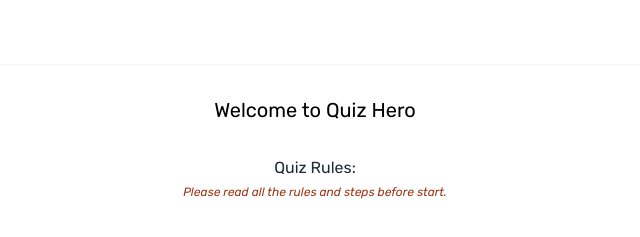
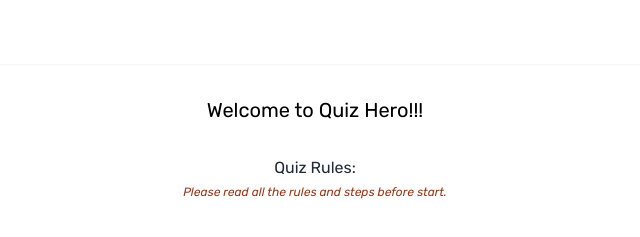
Before and after one commit to mksmmirhs/quiz-hero, a plain HTML site: page index.html in a window 1280 px wide. Shown: the top 237 px of the page, 325-965 px from the left. Drawn offline with nearby package versions, Linux system fonts and the light colour scheme.

Commit message:
first commit

```diff
--- a/index.html
+++ b/index.html
@@ -29,7 +29,7 @@
         theme: {
           extend: {
             fontFamily: {
-              common: ["Rubik", "sans-serif"],
+              common: ['Rubik', 'sans-serif'],
             },
           },
         },
@@ -60,7 +60,7 @@
       class="lg:w-9/12 md:w-[90%] w-[95%] mx-auto text-center"
       id="rulesContainer"
     >
-      <h1 class="text-center my-8 text-xl">Welcome to Quiz Hero</h1>
+      <h1 class="text-center my-8 text-xl">Welcome to Quiz Hero!!!</h1>
       <div class="lg:w-[80%] md:w-[90%] w-[90%] mx-auto text-left">
         <h1 class="text-md text-gray-800 text-center">Quiz Rules:</h1>
         <p class="text-xs italic mt-1 mb-4 text-orange-800 text-center">
```
